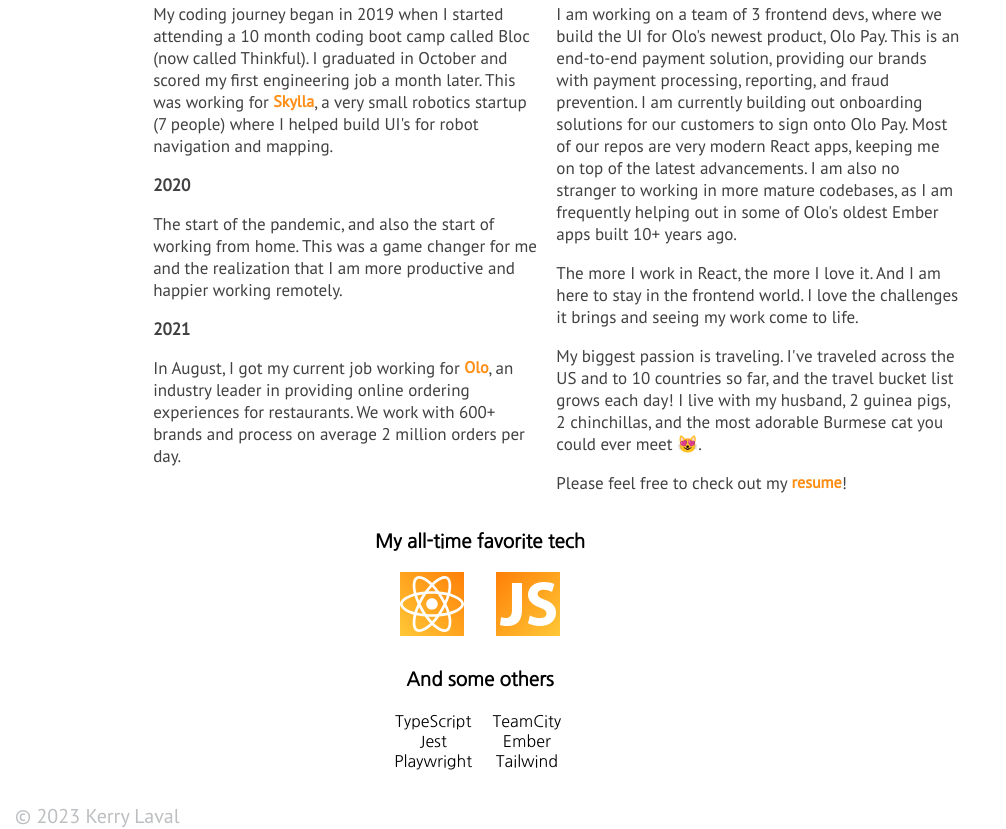
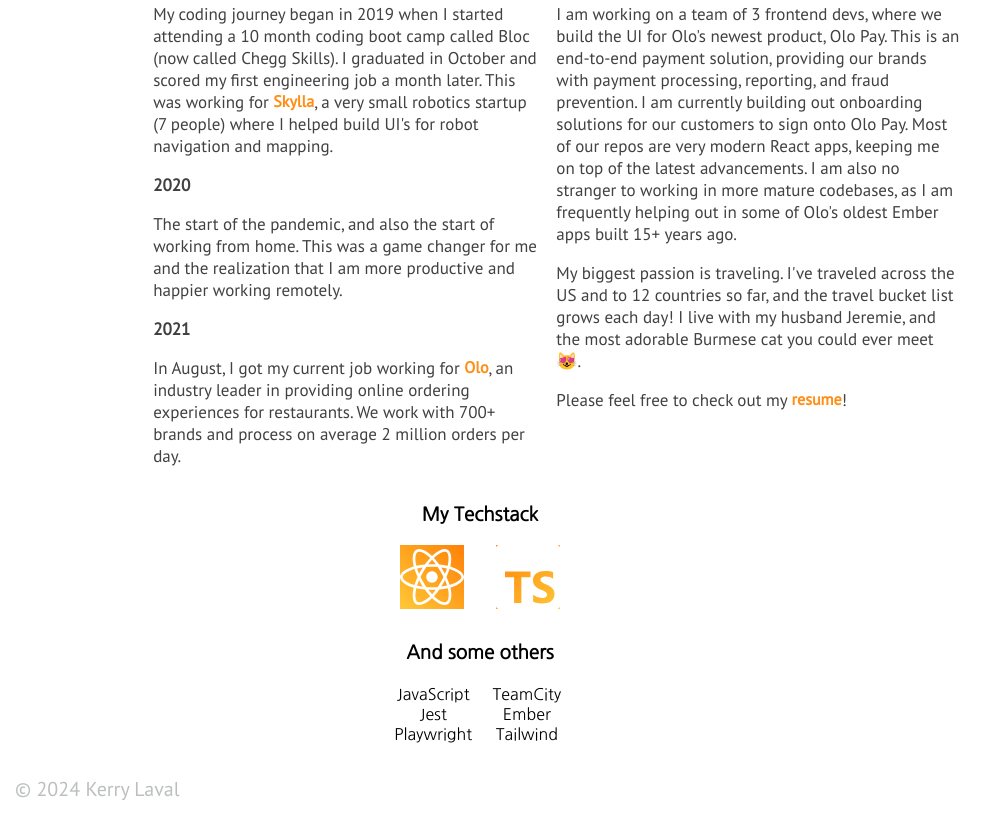
Before and after one commit to kerryja/Portfolio-V2, a Gatsby site: page / in a window 1280 px wide. Shown: the part 1091-1920 px from the top of the page, without its empty margins (0-1006 px from the left). After the commit the page ends 1893 px from the top, so only its background shows below. Built offline with nearby package versions, Linux system fonts and the light colour scheme; Gatsby itself is replaced by a stand-in of ours.

Commit message:
Update resume

```diff
--- a/src/components/About.js
+++ b/src/components/About.js
@@ -2,6 +2,7 @@
 import { Element } from "react-scroll";
 import Social from "../components/Social.js";
 import "./About.css";
+import resume from "../files/kerry_laval_resume_2024.pdf";
 
 import { BsSuitHeartFill } from "react-icons/bs";
 
@@ -60,7 +61,7 @@
             <h2 style={headingStyles}>2019</h2>
             <p>
               My coding journey began in 2019 when I started attending a 10
-              month coding boot camp called Bloc (now called Thinkful). I
+              month coding boot camp called Bloc (now called Chegg Skills). I
               graduated in October and scored my first engineering job a month
               later. This was working for{" "}
               <a
@@ -92,7 +93,7 @@
                 Olo
               </a>
               , an industry leader in providing online ordering experiences for
-              restaurants. We work with 600+ brands and process on average 2
+              restaurants. We work with 700+ brands and process on average 2
               million orders per day.
             </p>
           </div>
@@ -107,23 +108,18 @@
               repos are very modern React apps, keeping me on top of the latest
               advancements. I am also no stranger to working in more mature
               codebases, as I am frequently helping out in some of Olo's oldest
-              Ember apps built 10+ years ago.
-            </p>
-            <p>
-              The more I work in React, the more I love it. And I am here to
-              stay in the frontend world. I love the challenges it brings and
-              seeing my work come to life.
+              Ember apps built 15+ years ago.
             </p>
             <p>
               My biggest passion is traveling. I've traveled across the US and
-              to 10 countries so far, and the travel bucket list grows each day!
-              I live with my husband, 2 guinea pigs, 2 chinchillas, and the most
-              adorable Burmese cat you could ever meet 😻.
+              to 12 countries so far, and the travel bucket list grows each day!
+              I live with my husband Jeremie, and the most adorable Burmese cat
+              you could ever meet 😻.
             </p>
             <p>
               Please feel free to check out my{" "}
               <a
-                href="/kerry_laval_resume.pdf"
+                href={resume}
                 style={linkStyle}
                 target="_blank"
                 rel="noreferrer"
--- a/src/components/Footer.js
+++ b/src/components/Footer.js
@@ -10,7 +10,7 @@
 `;
 
 const Footer = () => {
-  return <Container>© 2023 Kerry Laval</Container>;
+  return <Container>© 2024 Kerry Laval</Container>;
 };
 
 export default Footer;
--- a/src/components/Skills.js
+++ b/src/components/Skills.js
@@ -1,7 +1,7 @@
 import * as React from "react";
 import "./Skills.css";
 import styled from "styled-components";
-import { IoLogoJavascript } from "react-icons/io";
+import { SiTypescript } from "react-icons/si";
 import { FaReact } from "react-icons/fa";
 
 const Container = styled.div`
@@ -20,7 +20,7 @@
   return (
     <>
       <Container>
-        <h3>My all-time favorite tech</h3>
+        <h3>My Techstack</h3>
         <div style={logoStyles}>
           <FaReact
             style={{
@@ -30,7 +30,7 @@
               marginRight: "2rem",
             }}
           />
-          <IoLogoJavascript
+          <SiTypescript
             style={{
               background: "-webkit-linear-gradient(135deg, #ffc837, #ff8008)",
               color: "white",
@@ -41,7 +41,7 @@
         <div>
           <h3>And some others</h3>
           <ul className="skillsList">
-            <li>TypeScript</li>
+            <li>JavaScript</li>
             <li>Jest</li>
             <li>Playwright</li>
 
```
Also changed, not shown: 2 other files.
